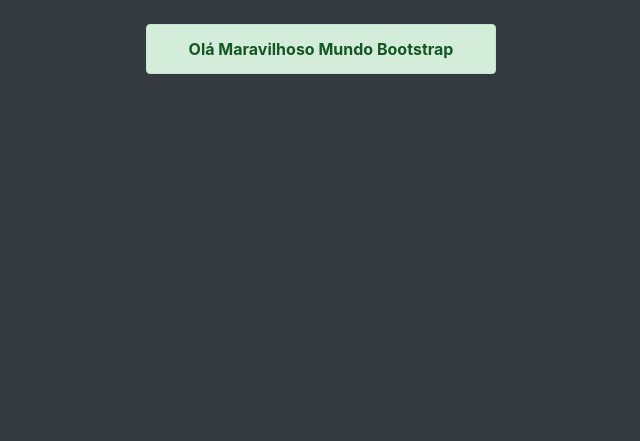
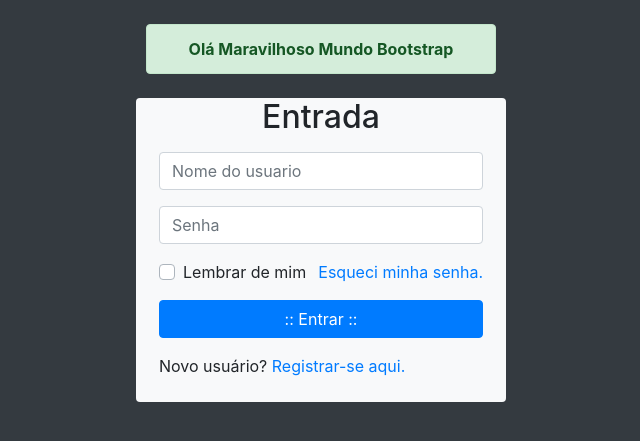
Before and after one commit to IvanRezini/sistemaDeLogin, a PHP site: page / in a window 1280 px wide. Shown: the top 441 px of the page, without its empty margins (319-959 px from the left). Run offline with PHP 8.4, Linux system fonts and the light colour scheme.

Commit message:
Formulario de login - close #2

```diff
--- a/index.php
+++ b/index.php
@@ -13,6 +13,7 @@
   </head>
   <body class="bg-dark">
      <main class="container mt-4">
+         <!-- Alerta -->
          <section class="row">
              <div class="col-lg-4 offset-lg-4" id="alerta">
                  <div class="alert alert-success text-center">
@@ -23,6 +24,52 @@
                  </div>
              </div>
          </section>
+         <!--Formulario de login -->
+         <section clas="row" >
+             <div class="col-lg-4 offset-lg-4 bg-light rounded" id="caixaLogin">
+                 <h2 class="text-center mt-2">
+                     Entrada
+                 </h2>
+                 <form action="#" method="post" role="form" class="p-2" id="formLogin">
+                     <div class="form-group">
+                         <input type="text" name="nomeUsuario" class="form-control" placeholder="Nome do usuario" required minlength="5">
+                     </div>
+
+                      <div class="form-group">
+                          <input type="password" name="senhaUsuario" class="form-control" placeholder="Senha" required minlength="6">
+                     </div>
+
+                      <div class="form-group">
+                          <div class="custom-control custom-checkbox">
+                                    <input type="checkbox" name="lembrar" id="checkLembrar" class="custom-control-input">
+                                    <label for="checkLembrar" class="custom-control-label">
+                                     Lembrar de mim
+                                     </label>
+                                    <a href="#" id="btnEsqueci" class="float-right">
+                                    Esqueci minha senha.
+                                    </a>
+                          </div>
+                     </div>
+
+                    <div class="form-group">
+                         <input type="submit" name="btnEntrar" id="btnentrar" value=":: Entrar ::" class="btn btn-primary btn-block">
+                    </div>
+
+                     <div class="form-group">
+                         <p>
+                             Novo usuário?
+                             <a href="#" id="btnRegistrar">
+                             Registrar-se aqui.
+                             </a>
+                         </p>
+                     </div>
+
+                 </form>
+
+             </div>
+
+         </section>
+
      </main>
     <!-- Optional JavaScript -->
     <!-- jQuery first, then Popper.js, then Bootstrap JS -->
```
